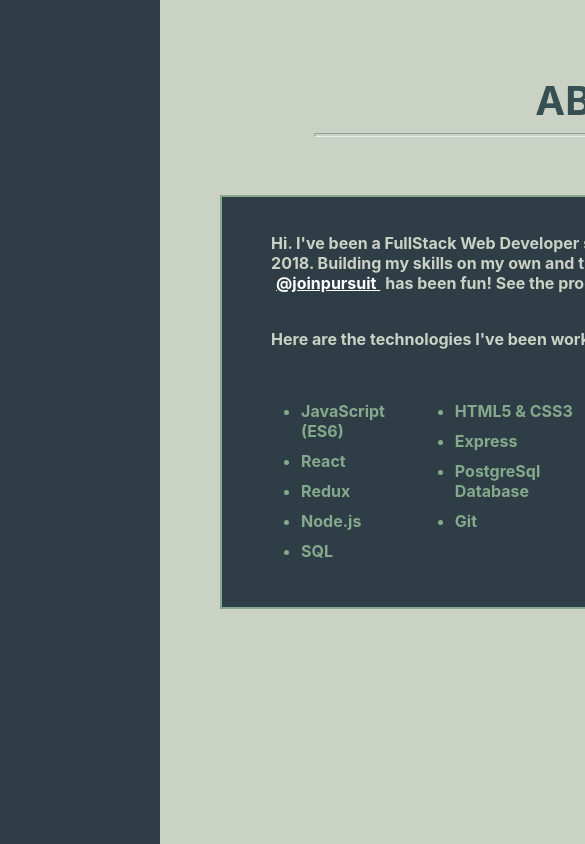
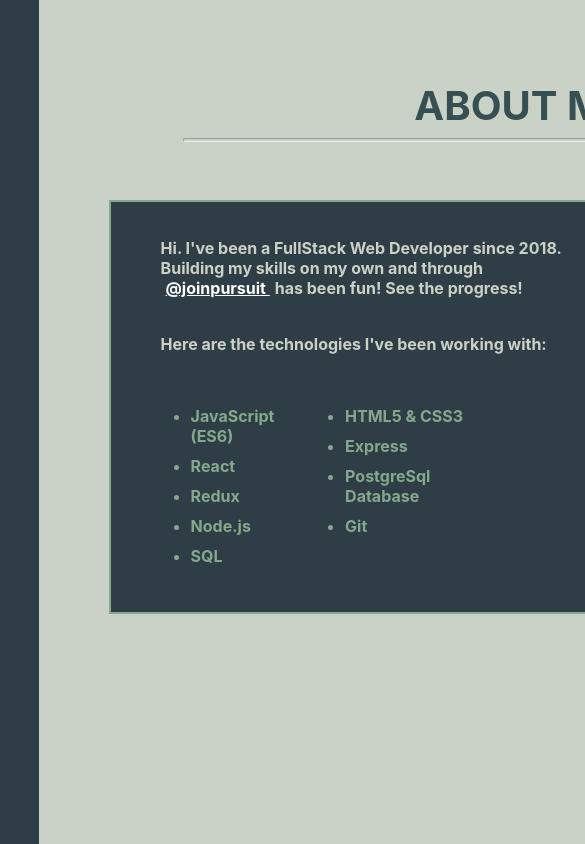
Before and after one commit to Nielene/NieleneThomas, a React (Create React App) app: page / in a window 390 px wide. Shown: the part 820-1664 px from the top of the page, 585 px wide, since content can reach past the window. Built offline with nearby package versions, Linux system fonts and the light colour scheme.

Commit message:
AboutMe css to be cell phone responsive

```diff
--- a/src/App.css
+++ b/src/App.css
@@ -1,6 +1,16 @@
 .App {
   background-color: #2F3E46;
-  padding: 10px;
+
+  /* min-width: 100vw; */
+  /* min-height: 100vh; */
+
+  /* width: 100vw; */
+
+  display: flex;
+  flex-direction: column;
+
+  align-items: center;
+  /* justify-content: center; */
 }
 
 
--- a/src/css/AboutMe.css
+++ b/src/css/AboutMe.css
@@ -14,7 +14,7 @@
 
 .line1 {
   width: 80%;
-  margin-left: 20px;
+  /* margin-left: 20px; */
 }
 .line1 hr {
   height: 2px;
@@ -29,6 +29,10 @@
 
   background-color: #2F3E46;
   border: 2px solid #84A98C;
+
+  width: 100%;
+  margin: 10px;
+  /* min-width: ; */
 }
 
 .leftSide {
--- a/src/css/Home.css
+++ b/src/css/Home.css
@@ -1,8 +1,15 @@
 .Home_and_ArrowUp_Div {
+  min-width: 80vw;
+  width: 80vw;
+
   display: flex;
   flex-direction: row;
 
-  margin: 15px 150px 60px 150px;
+  align-items: center;
+
+
+  /* margin: 15px 150px 60px 150px; */
+  padding: 30px 150px 60px 150px;
 }
 
 .ArrowUp_Div_Div {
```
Also changed, not shown: 1 other file (tests, documents, lock files or other folders).
